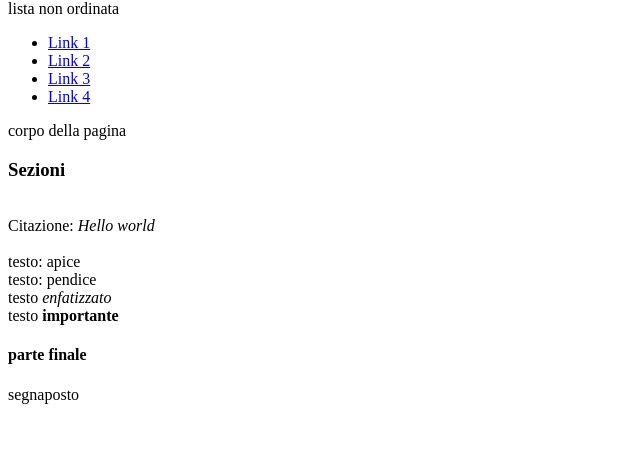
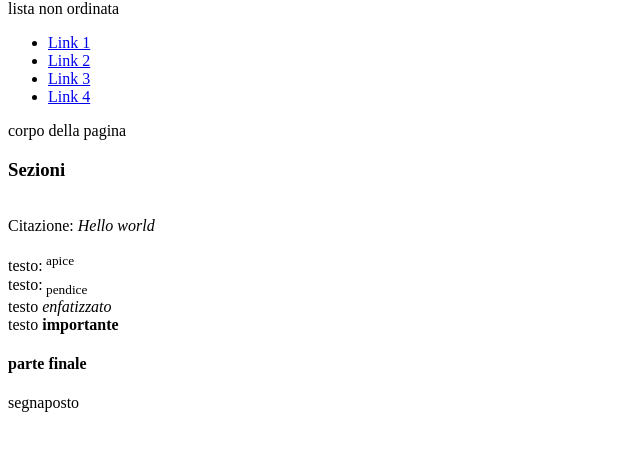
Before and after one commit to NDRXandrei/Esercizio-HTML-Tag, a plain HTML site: page esercizio HTML Tag/index.html in a window 1280 px wide. Shown: the part 127-578 px from the top of the page, without its empty margins (0-640 px from the left). Drawn offline with Linux system fonts and the light colour scheme.

Commit message:
Update index.html

```diff
--- a/esercizio HTML Tag/index.html
+++ b/esercizio HTML Tag/index.html
@@ -54,11 +54,11 @@
 
         <section>
 
-            testo: apice
+            testo:<sup> apice </sup>
 
             <br>
 
-            testo: pendice
+            testo:<sub> pendice </sub>
 
         </section>
 
```
